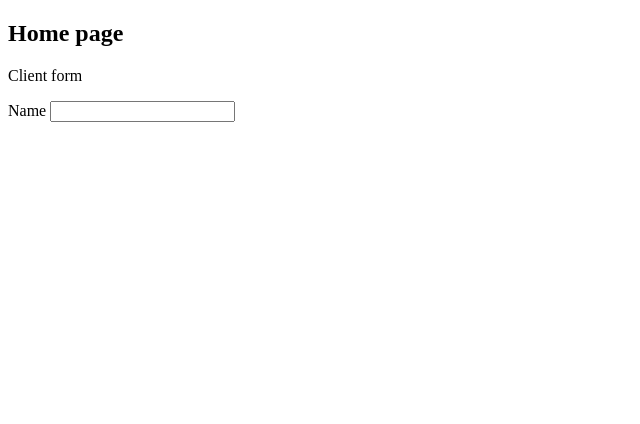
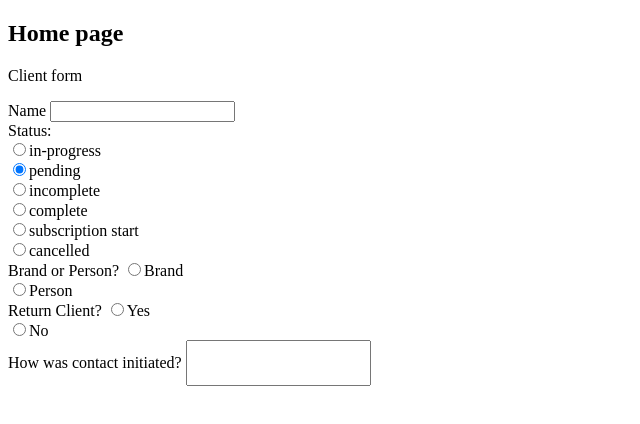
Before and after one commit to Etchmon/bron-co, a website: page public/home.html in a window 1280 px wide. Shown: the whole page, without its empty margins (0-640 px from the left). Drawn offline with Linux system fonts and the light colour scheme.

Commit message:
added to input form

```diff
--- a/public/home.html
+++ b/public/home.html
@@ -17,6 +17,31 @@
                 <label>Name</label>
                 <input type="text" class="form-control" id="client-name">
             </div>
+
+            <div class="form-group">
+                <label>Status:</label><br>
+                <input type="radio" name="status" value="in-progess">in-progress<br>
+                <input type="radio" name="status" value="pending" checked>pending<br>
+                <input type="radio" name="status" value="incomplete">incomplete<br>
+                <input type="radio" name="status" value="complete">complete<br>
+                <input type="radio" name="status" value="subscription start">subscription start<br>
+                <input type="radio" name="status" value="cancelled">cancelled
+            </div>
+            <div>
+                <label>Brand or Person?</label>
+                <input type="radio" name="brand" value="brand">Brand<br>
+                <input type="radio" name="person" value="person">Person<br>
+            </div>
+            <div>
+                <label>Return Client?</label>
+                <input type="radio" name="yes" value="ues">Yes<br>
+                <input type="radio" name="no" value="no">No<br>
+            </div>
+            <div>
+                <label>How was contact initiated?</label>
+                <input type="text" name="contact" id="contact" style="height:40px"><br>
+            </div>
+
         </form>
     </div>
 
```
